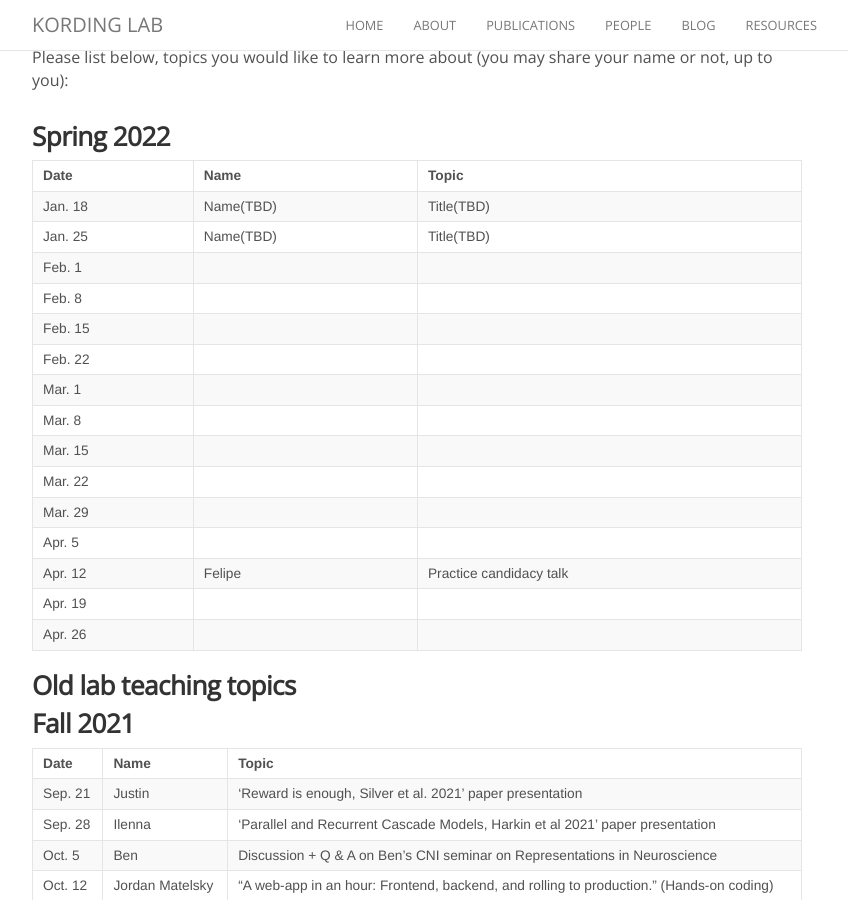
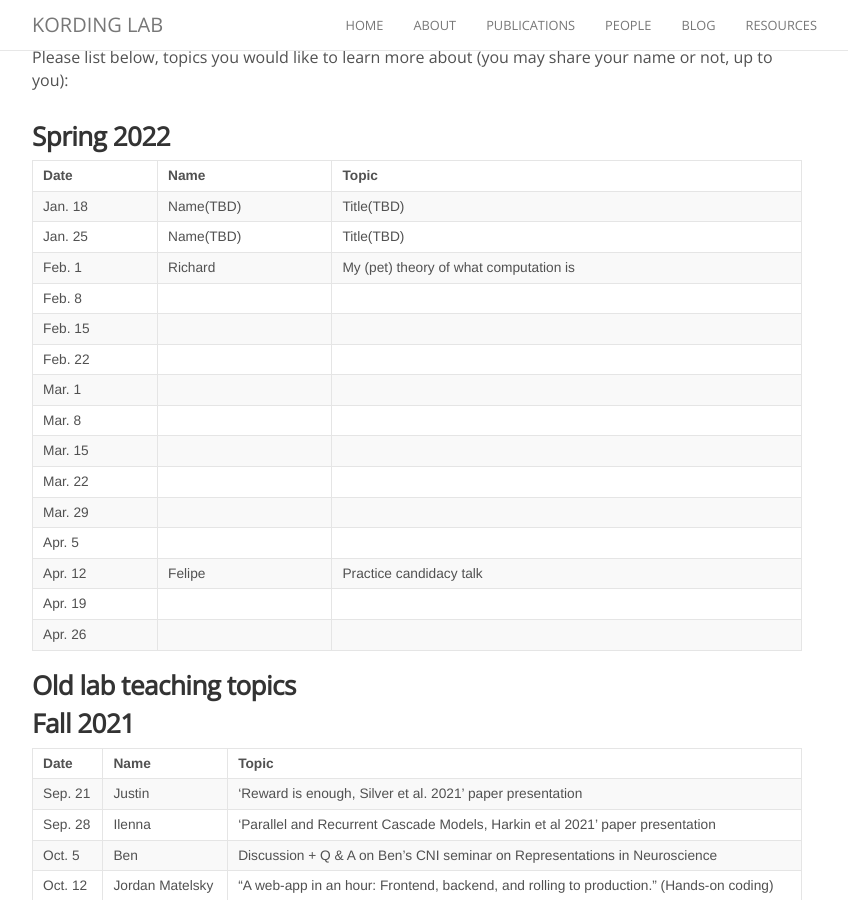
Before and after one commit to KordingLab/KordingLab.github.io, a Jekyll site: the page built from _posts/2021-01-01-upcoming-lab-teaching.md, in a window 1280 px wide and 900 px high, scrolled down 451 px. Shown: the whole window, without its empty margins (223-1071 px from the left). Built offline with Jekyll 4.4.1, drawn with Linux system fonts in a browser that asks for light colours; nearby versions of some CDN libraries; comment, search, counter and statistics services are not loaded.

Commit message:
Update 2021-01-01-upcoming-lab-teaching.md

```diff
--- a/_posts/2021-01-01-upcoming-lab-teaching.md
+++ b/_posts/2021-01-01-upcoming-lab-teaching.md
@@ -18,9 +18,9 @@ Please list below, topics you would like to learn more about (you may share your
 
 | Date | Name | Topic |
 |------|------|-------|
-| Jan. 18 | Name(TBD) | Title(TBD)
-| Jan. 25 | Name(TBD) | Title(TBD)
-| Feb. 1 |  |
+| Jan. 18 | Name(TBD) | Title(TBD) |
+| Jan. 25 | Name(TBD) | Title(TBD) |
+| Feb. 1 | Richard | My (pet) theory of what computation is |
 | Feb. 8 |  |
 | Feb. 15 |  |
 | Feb. 22 |  |
```
